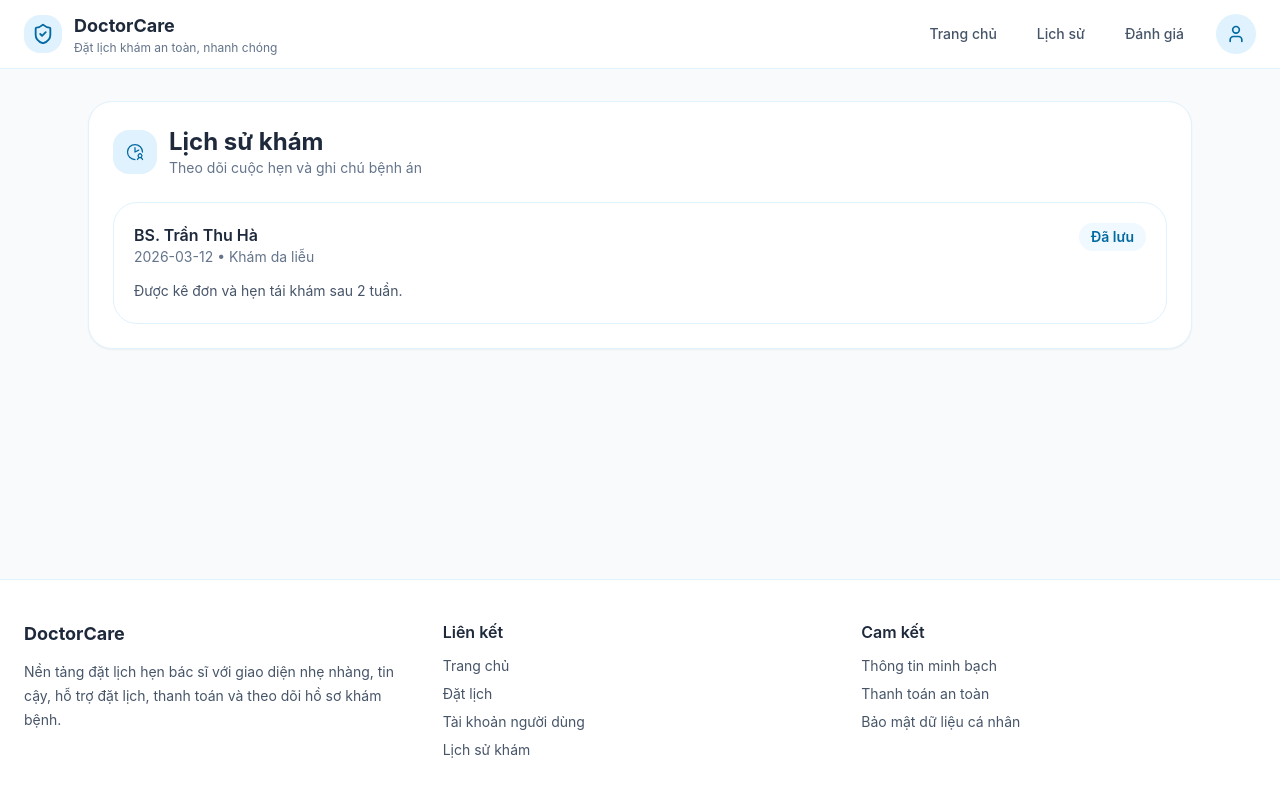
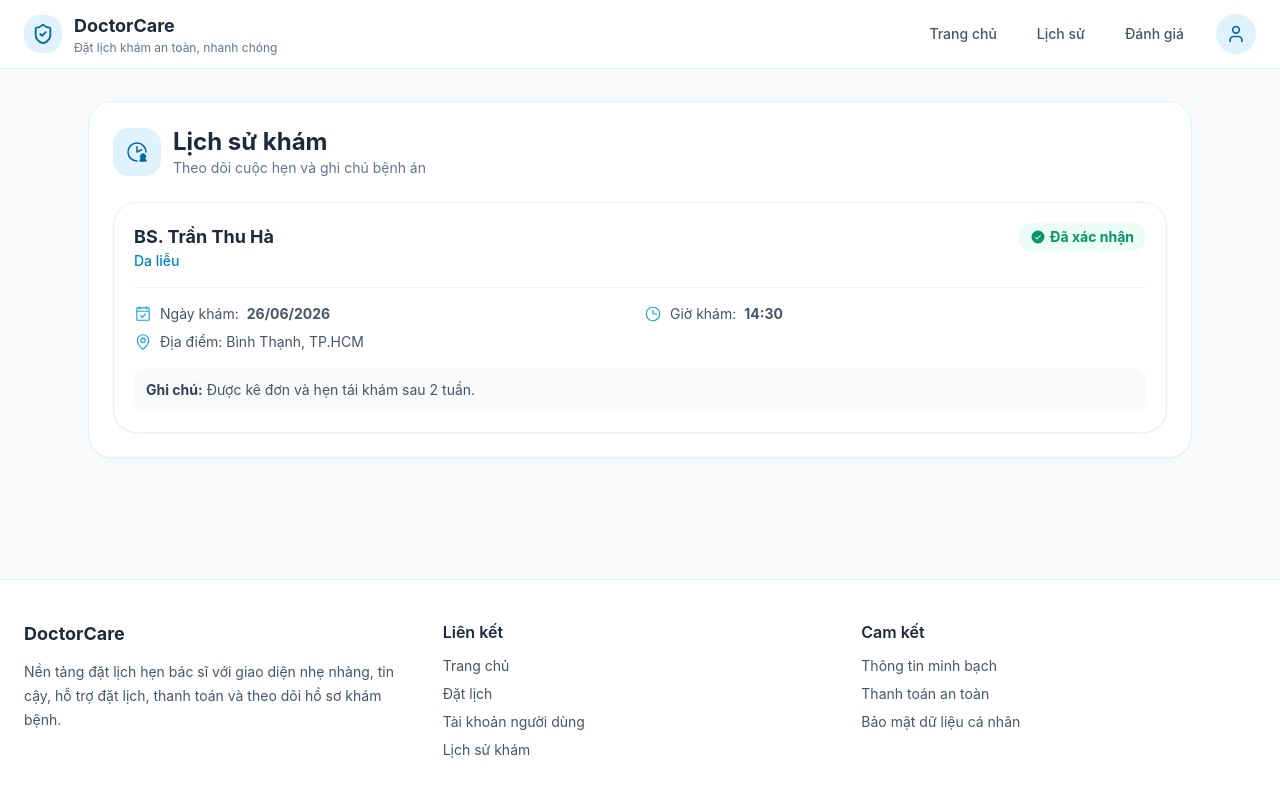
Before and after one commit to Yesung22246/doctor-project, a React (Create React App) app in the folder UI/: page /history in a window 1280 px wide. Shown: the top 794 px of the page. Built offline with nearby package versions, Linux system fonts and the light colour scheme; sample sign-in values are in the browser's storage.

Commit message:
Update HistoryPage.js

```diff
--- a/UI/src/pages/HistoryPage.js
+++ b/UI/src/pages/HistoryPage.js
@@ -1,45 +1,76 @@
-import { useState } from "react";
-// Đã xóa HeadlightsIcon vì không dùng
-import { ClockUserIcon } from "@phosphor-icons/react";
+import { useState, useEffect } from "react";
+import { ClockUserIcon, CalendarCheck, Clock, MapPin, CheckCircle } from "@phosphor-icons/react";
 import Card from "../components/Card";
 
-export default function History() {
+export default function HistoryPage() {
+    const [history, setHistory] = useState([]);
 
-    // Chỉ lấy history, bỏ setHistory vì đang dùng mock data cứng
-    const [history] = useState([
+    useEffect(() => {
+        // Lấy lịch sử thật từ LocalStorage (nếu có đặt lịch thành công ở bước thanh toán)
+        const savedBookings = JSON.stringify([
             {
-            date: "2026-03-12",
                 doctorName: "BS. Trần Thu Hà",
-            reason: "Khám da liễu",
-            note: "Được kê đơn và hẹn tái khám sau 2 tuần.",
-        },
+                specialty: "Da liễu",
+                date: "26/06/2026",
+                time: "14:30",
+                location: "Bình Thạnh, TP.HCM",
+                status: "Đã xác nhận",
+                note: "Được kê đơn và hẹn tái khám sau 2 tuần."
+            }
         ]);
+
+        // Giả lập lấy dữ liệu thực tế kết hợp với mock data để luôn có giao diện đẹp
+        const localData = localStorage.getItem("myBookings");
+        if (localData) {
+            setHistory(JSON.parse(localData));
+        } else {
+            // Nếu chưa đặt thật thì lấy cái mặc định xịn xò này
+            setHistory(JSON.parse(savedBookings));
+        }
+    }, []);
 
     return (
         <main className="mx-auto max-w-6xl px-4 py-8 md:px-6">
             <Card className="p-6">
-                <div className="flex items-center gap-3">
-                    {/* Đã sửa tên icon cho đúng vì History không phải là tên icon hợp lệ trong Phosphor */}
-                    <div className="rounded-2xl bg-sky-100 p-3 text-sky-700"><ClockUserIcon size={20} /></div>
+                <div className="flex items-center gap-3 mb-6">
+                    <div className="rounded-2xl bg-sky-100 p-3 text-sky-700"><ClockUserIcon size={24} weight="fill" /></div>
                     <div>
                         <h2 className="text-2xl font-bold text-slate-800">Lịch sử khám</h2>
                         <p className="text-sm text-slate-500">Theo dõi cuộc hẹn và ghi chú bệnh án</p>
                     </div>
                 </div>
+
+                {history.length === 0 ? (
+                    <div className="py-10 text-center text-slate-500">Bạn chưa có lịch hẹn nào.</div>
+                ) : (
                     <div className="mt-6 space-y-4">
                         {history.map((h, idx) => (
-                        <div key={idx} className="rounded-3xl border border-sky-100 p-5">
-                            <div className="flex flex-wrap items-start justify-between gap-3">
+                            <div key={idx} className="rounded-[1.5rem] border border-sky-100 bg-white p-5 shadow-sm hover:shadow-md transition">
+                                <div className="flex flex-wrap items-start justify-between gap-3 border-b border-slate-100 pb-4">
                                     <div>
-                                    <div className="font-semibold text-slate-800">{h.doctorName}</div>
-                                    <div className="text-sm text-slate-500">{h.date} • {h.reason}</div>
+                                        <div className="text-lg font-bold text-slate-800">{h.doctorName}</div>
+                                        <div className="text-sm font-medium text-sky-600">{h.specialty || "Khám bệnh"}</div>
                                     </div>
-                                <span className="rounded-full bg-sky-50 px-3 py-1 text-sm font-semibold text-sky-700">Đã lưu</span>
+                                    <div className="flex items-center gap-1 rounded-full bg-emerald-50 px-3 py-1 text-sm font-bold text-emerald-600">
+                                        <CheckCircle size={16} weight="fill" /> {h.status || "Đã hoàn thành"}
                                     </div>
-                            <p className="mt-3 text-sm leading-6 text-slate-600">{h.note}</p>
+                                </div>
+
+                                <div className="mt-4 grid gap-2 text-sm text-slate-600 sm:grid-cols-2">
+                                    <div className="flex items-center gap-2"><CalendarCheck size={18} className="text-sky-500" /> Ngày khám: <strong>{h.date}</strong></div>
+                                    <div className="flex items-center gap-2"><Clock size={18} className="text-sky-500" /> Giờ khám: <strong>{h.time}</strong></div>
+                                    <div className="flex items-center gap-2 sm:col-span-2"><MapPin size={18} className="text-sky-500" /> Địa điểm: {h.location || "Phòng khám trung tâm"}</div>
+                                </div>
+
+                                {h.note && (
+                                    <div className="mt-4 rounded-xl bg-slate-50 p-3 text-sm text-slate-600">
+                                        <strong className="text-slate-700">Ghi chú:</strong> {h.note}
+                                    </div>
+                                )}
                             </div>
                         ))}
                     </div>
+                )}
             </Card>
         </main>
     );
```
Lines whose indentation alone changed are shown as unchanged.
